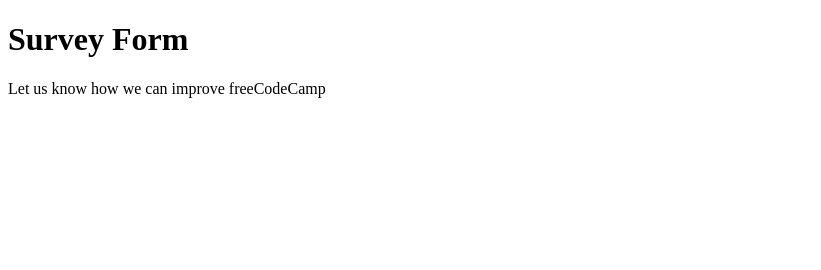
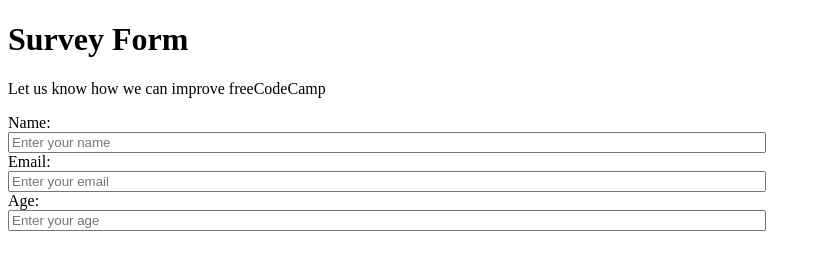
Before and after one commit to WCanirinka/Microverse-Trial-1, a plain HTML site: page index.html in a window 1280 px wide. Shown: the whole page, without its empty margins (0-821 px from the left). Drawn offline with Linux system fonts and the light colour scheme.

Commit message:
added form elements

```diff
--- a/index.html
+++ b/index.html
@@ -1,13 +1,27 @@
 <!DOCTYPE html>
 <html lang="en">
+
 <head>
   <meta charset="UTF-8">
   <meta name="viewport" content="width=device-width, initial-scale=1.0">
   <meta http-equiv="X-UA-Compatible" content="ie=edge">
+  <link rel="stylesheet" href="style.css" />
   <title>Survey Form</title>
 </head>
+
 <body>
   <h1 id="title">Survey Form</h1>
   <p id="description">Let us know how we can improve freeCodeCamp</p>
+
+  <form id="survey-form">
+    <label id="name-label">Name: </label><input type="text" id="name" placeholder="Enter your name" required />
+    <label id="email-label">Email: </label><input type="email" id="email" placeholder="Enter your email" required />
+    <label id="number-label">Age: </label><input type="number" id="number" placeholder="Enter your age" min="1"
+      max="1000" required />
+
+
+
+  </form>
 </body>
+
 </html>
--- a/style.css
+++ b/style.css
@@ -0,0 +1,5 @@
+#survey-form {
+  display: flex;
+  flex-direction: column;
+  width: 60%;
+}
```
Lines whose indentation alone changed are shown as unchanged.
